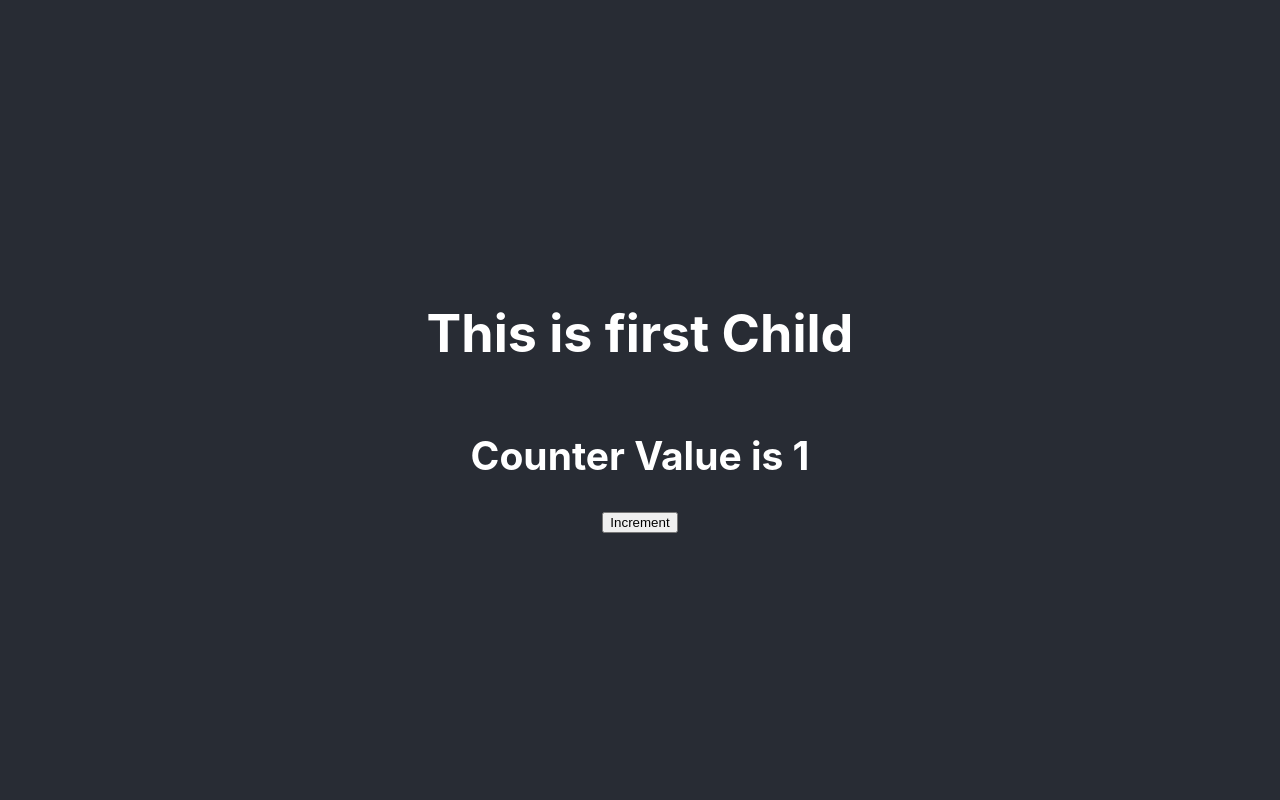
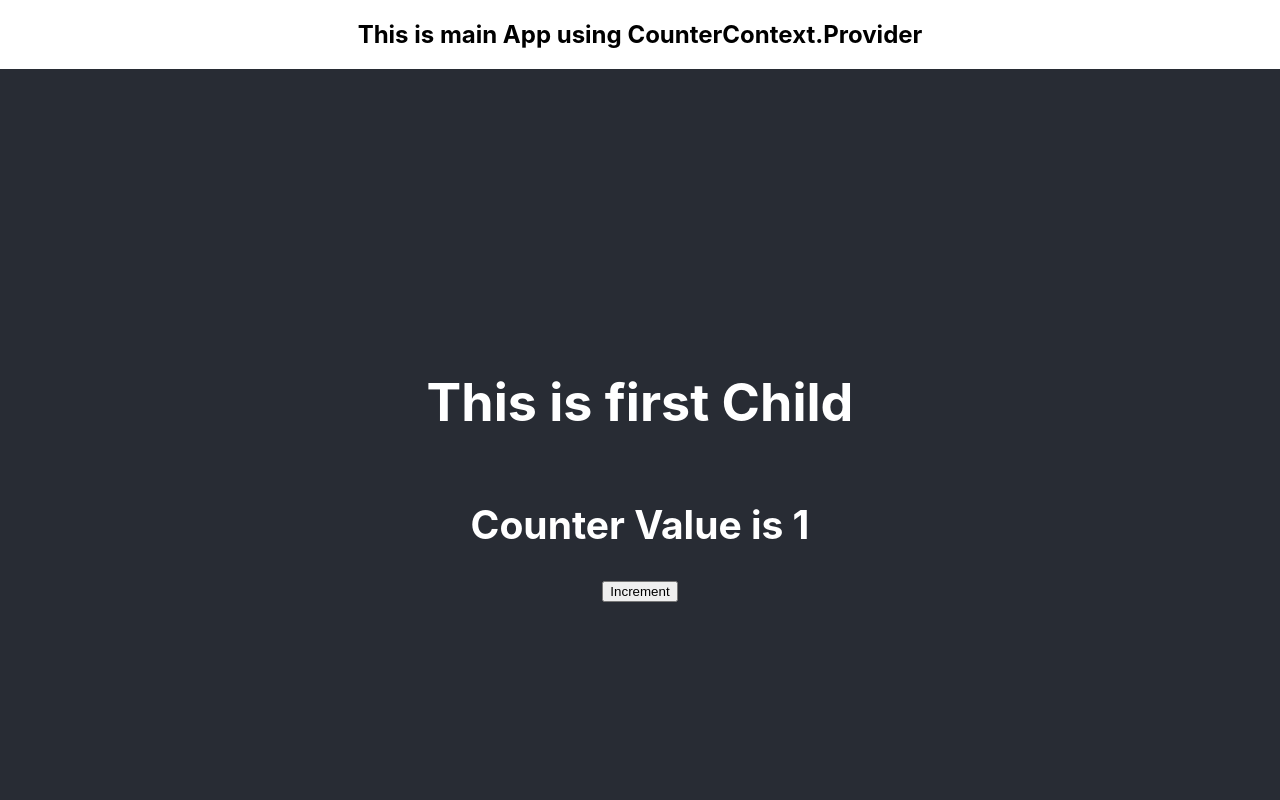
Before and after one commit to SanaAlvi/React-App2, a React (Create React App) app: page / in a window 1280 px wide. Shown: the top 800 px of the page. Built offline with nearby package versions, Linux system fonts and the light colour scheme.

Commit message:
Update App.js

```diff
--- a/src/App.js
+++ b/src/App.js
@@ -13,6 +13,7 @@ function App() {
   return (
     <CounterContext.Provider value={countState}>
     <div className="App">
+      <h2>This is main App using CounterContext.Provider </h2>
       <Parent />
     </div>
     </CounterContext.Provider>
```
